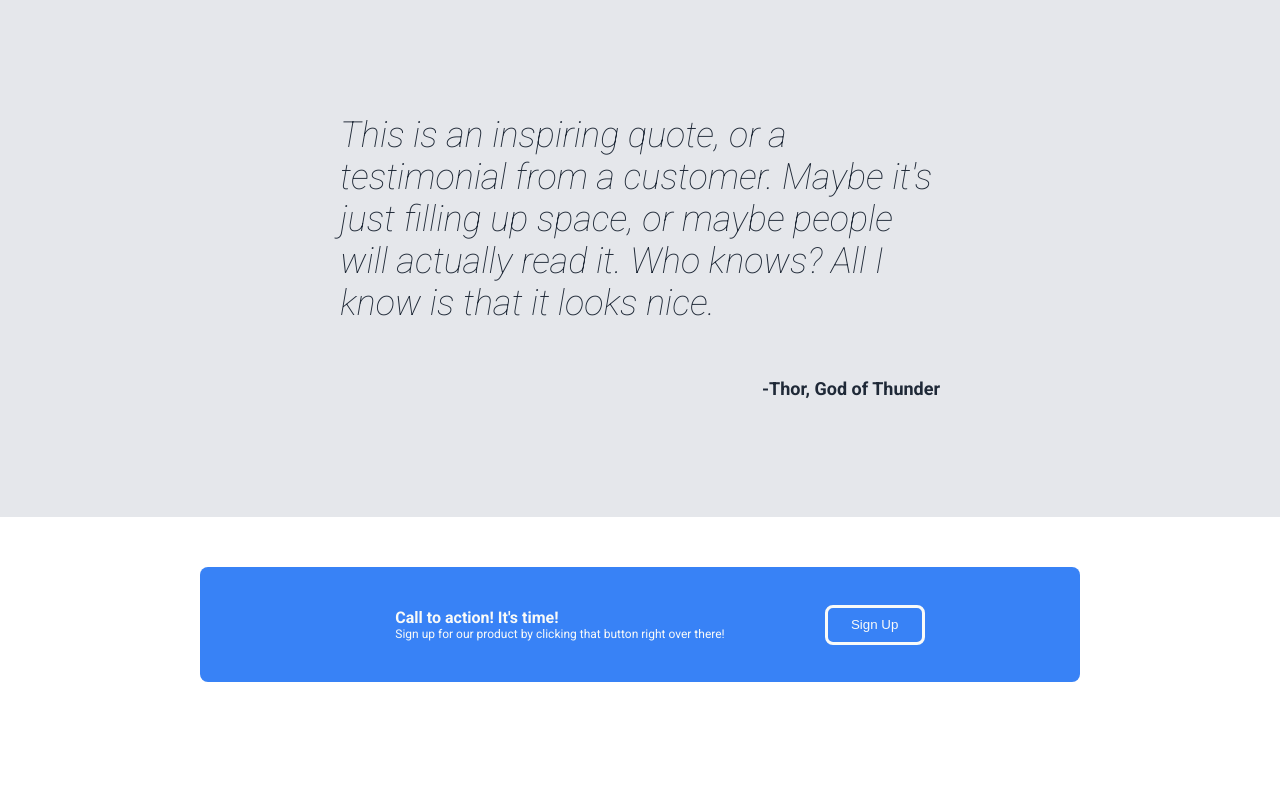
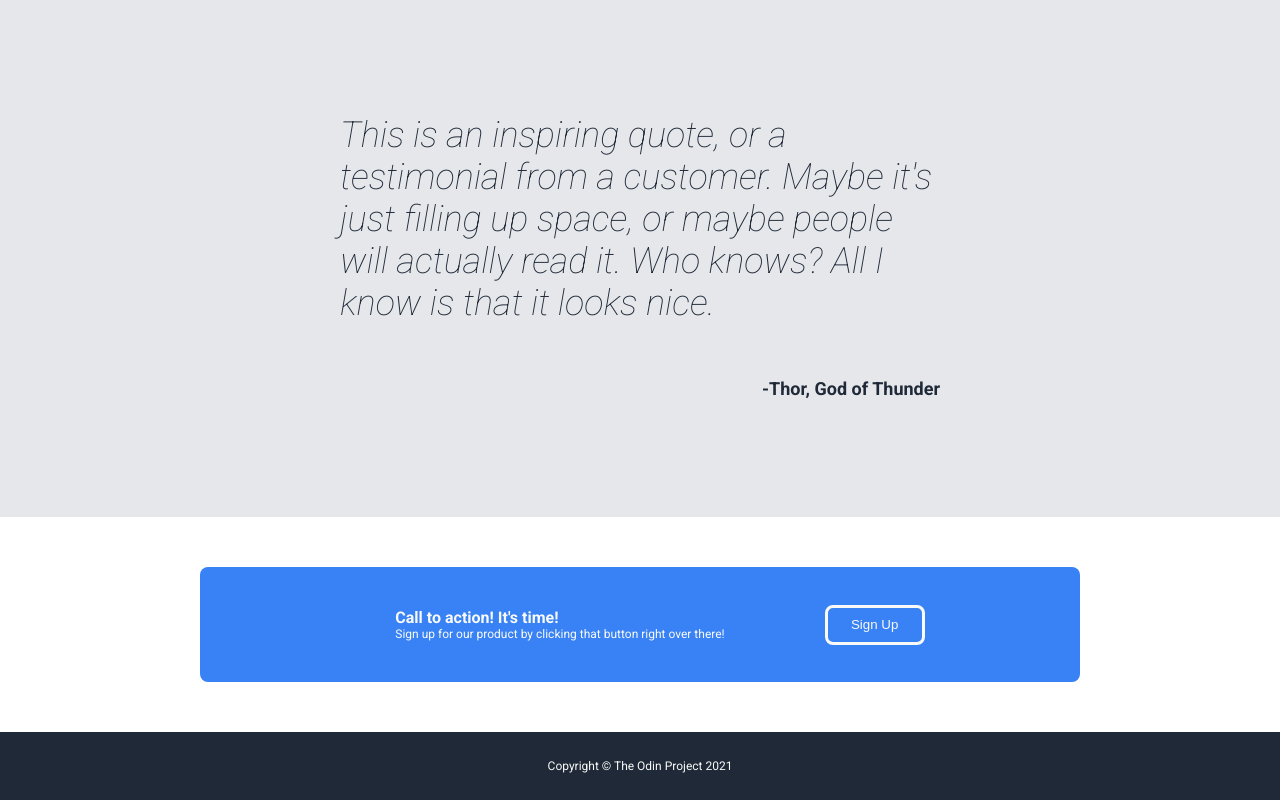
Before and after one commit to Rowan-Maynor/odin-landing-page, a plain HTML site: page index.html in a window 1280 px wide. Shown: the part 862-1662 px from the top of the page. Before the commit the page ends 1594 px from the top, so only its background shows below. Drawn offline with Linux system fonts and the light colour scheme.

Commit message:
Create footer

```diff
--- a/index.html
+++ b/index.html
@@ -71,5 +71,8 @@
             <button id="register-btn">Sign Up</button>
         </div>
     </div>
+    <div class="row footer">
+        <p id="footer-p1">Copyright © The Odin Project 2021</p>
+    </div>
 </body>
 </html>
--- a/style.css
+++ b/style.css
@@ -186,3 +186,14 @@ body {
     color: #F9FAF8;
     background-color: #3882F6;
 }
+
+.footer {
+    justify-content: center;
+    background: #1F2937;
+    padding: 15px;
+}
+
+#footer-p1 {
+    color: #F9FAF8;
+    font-size: 12px;
+}
```
